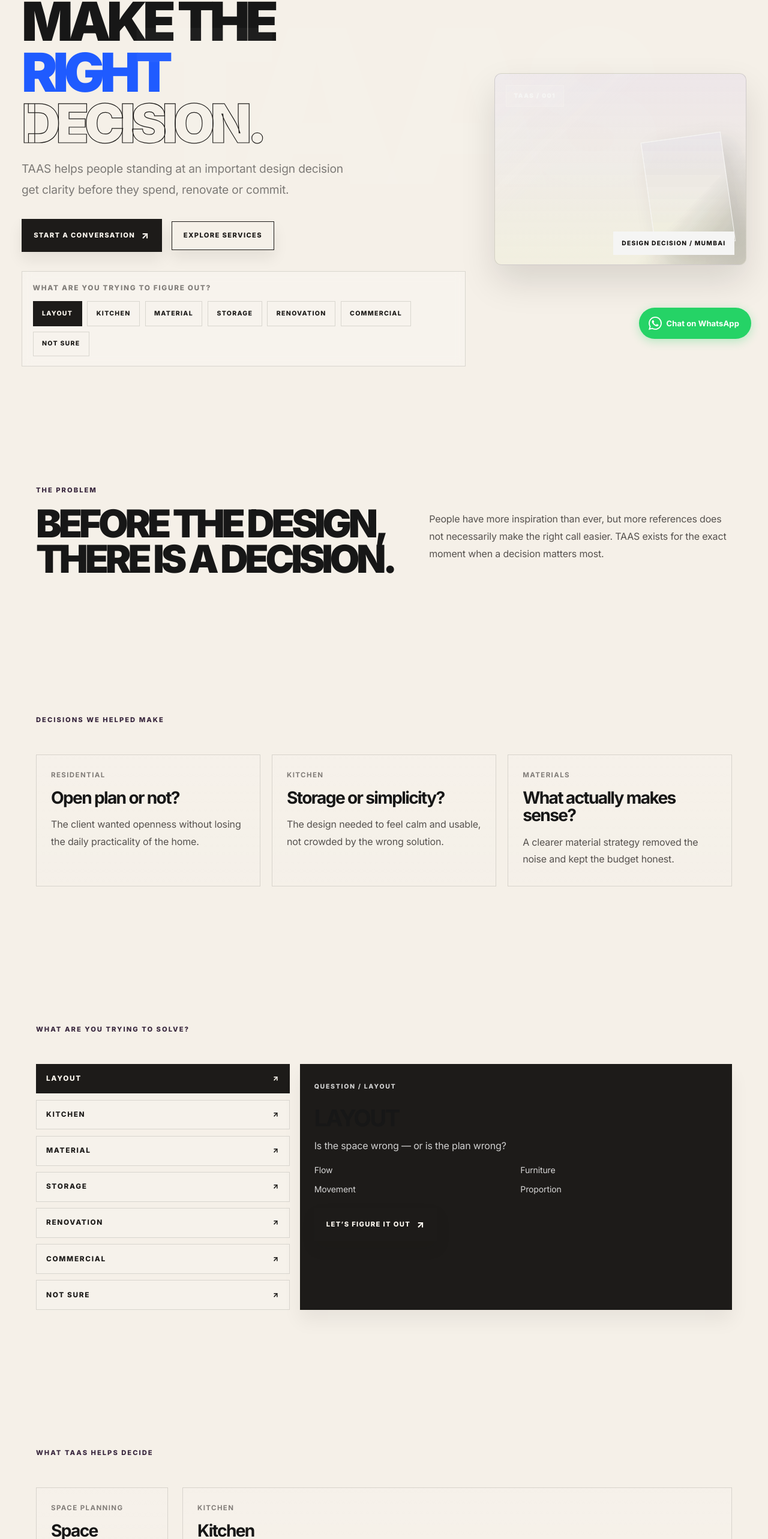
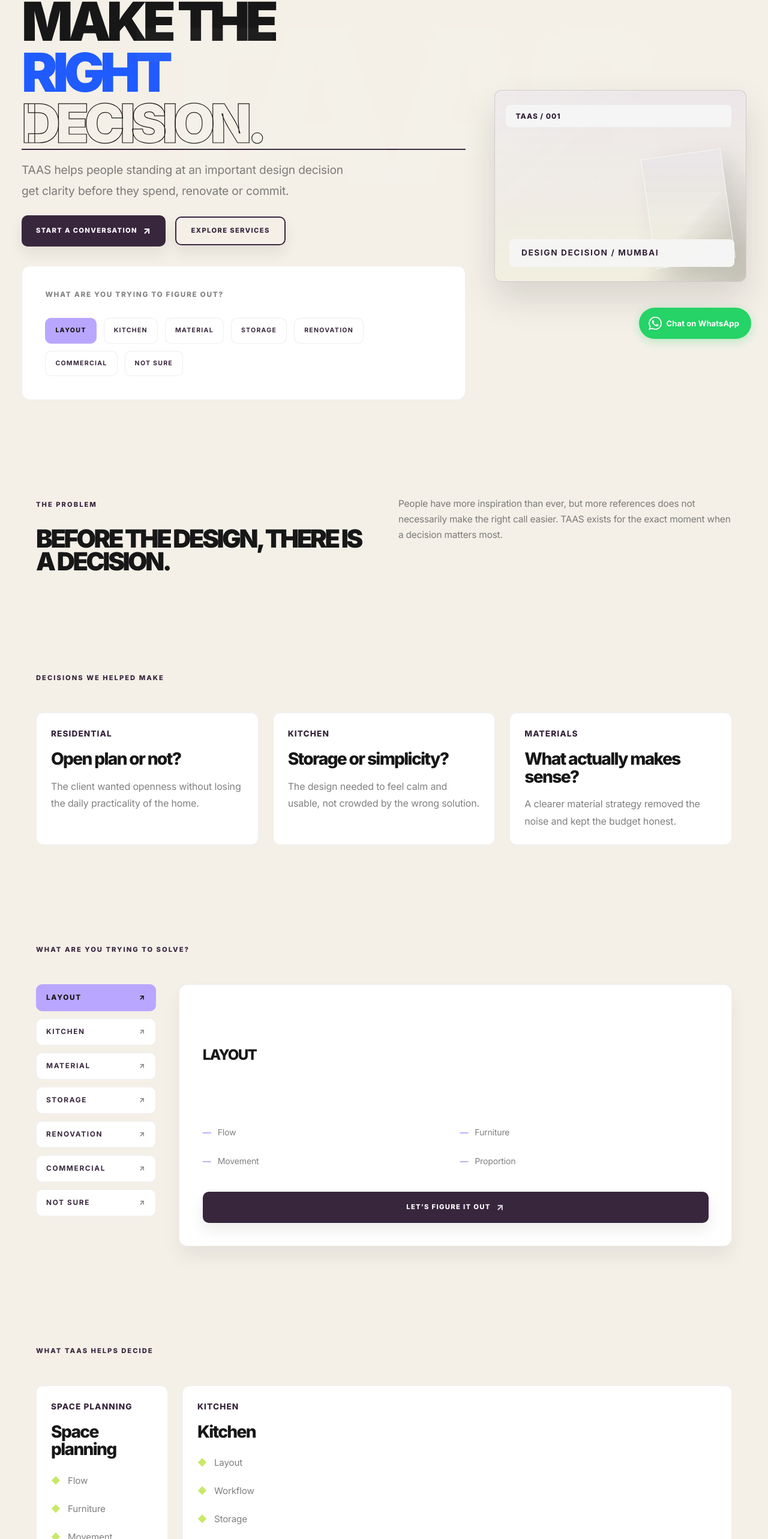
Before and after one commit to SHARV12456/TAAS, a Next.js app: page / in a window 1280 px wide. Shown: the part 207-2773 px from the top of the page at 60% size. Built offline with nearby package versions, Linux system fonts and the light colour scheme.

Commit message:
fix(css): add all missing homepage CSS classes (.taas-home, .taas-primary-btn, .taas-question-panel, .taas-explorer, .taas-service-card, etc)

```diff
--- a/src/styles/design-system.css
+++ b/src/styles/design-system.css
@@ -116,7 +116,101 @@ p { margin: 0 0 var(--s-4) 0; color: var(--muted); max-width: 65ch; }
 
 @media(max-width:900px){ .taas-hero-grid { grid-template-columns:1fr; } .taas-hero-visual{ order:2; min-height:220px; } }
 
-/* SERVICES — editorial decision board */
+/* HOMEPAGE — main container */
+.taas-home { background: var(--bg-warm-paper); }
+
+/* Hero section */
+.taas-inline-accent { color:var(--electric-lilac); display:inline; }
+.taas-outline { border-bottom: 2px solid var(--deep-plum); }
+
+/* CTA buttons */
+.taas-cta-row { display:flex; gap:var(--s-3); flex-wrap:wrap; margin-top: var(--s-4); }
+.taas-primary-btn { display:inline-flex; align-items:center; gap:0.6rem; padding:0.8rem 1.5rem; border-radius:10px; background:var(--deep-plum); color:var(--white); border:none; font-weight:800; text-decoration:none; cursor:pointer; transition: background 200ms ease, transform 150ms ease; }
+.taas-primary-btn:hover { background:var(--electric-lilac); color:var(--ink); }
+.taas-secondary-btn { display:inline-flex; align-items:center; gap:0.6rem; padding:0.8rem 1.5rem; border-radius:10px; background:transparent; color:var(--deep-plum); border:2px solid var(--deep-plum); font-weight:800; text-decoration:none; cursor:pointer; transition: all 200ms ease; }
+.taas-secondary-btn:hover { background:var(--deep-plum); color:var(--white); }
+
+/* Question panel (hero decision area) */
+.taas-question-panel { background:var(--white); border:1px solid rgba(56,38,61,0.08); border-radius:14px; padding: clamp(var(--s-4), 3vw, var(--s-6)); display:flex; flex-direction:column; gap: var(--s-3); }
+.taas-question-chips { display:flex; flex-wrap:wrap; gap:var(--s-2); }
+.taas-choice { padding: 0.75rem 1rem; background:var(--white); border:1px solid rgba(56,38,61,0.08); border-radius:10px; cursor:pointer; font-weight:700; color:var(--deep-plum); transition: all 180ms ease; }
+.taas-choice:hover { background: rgba(185,167,255,0.06); border-color: rgba(185,167,255,0.2); }
+.taas-choice.is-active { background:var(--electric-lilac); border-color:var(--electric-lilac); color:var(--ink); font-weight:800; }
+
+/* Floating tags in hero visual */
+.taas-floating-tag { position:absolute; top: var(--s-4); right: var(--s-4); background:var(--white); padding: 0.5rem 1rem; border-radius:8px; font-size:0.75rem; font-weight:800; color:var(--deep-plum); letter-spacing:0.08em; text-transform:uppercase; }
+.taas-floating-figure { position:absolute; bottom: var(--s-4); left: var(--s-4); background:rgba(255,255,255,0.95); padding: 0.75rem 1.25rem; border-radius:8px; font-size:0.85rem; font-weight:700; color:var(--deep-plum); }
+
+/* Main section container */
+.taas-section { padding: clamp(var(--s-6), 7vw, var(--s-8)) 0; }
+
+/* Split layout (two-column) */
+.taas-split { display:grid; grid-template-columns: 1fr 1fr; gap: clamp(var(--s-4), 4vw, var(--s-6)); align-items:start; }
+.taas-section-heading { font-weight:900; font-size: clamp(1.6rem, 4vw, 2.6rem); color:var(--ink); margin-top: var(--s-2); }
+
+/* Body copy — editorial paragraph */
+.taas-body-copy { color:var(--muted); font-size: clamp(0.95rem, 1.2vw, 1.05rem); line-height:1.7; max-width:60ch; }
+
+/* Story grid & cards */
+.taas-story-grid { display:grid; grid-template-columns: repeat(auto-fit, minmax(280px, 1fr)); gap: var(--s-4); }
+.taas-story-card { background:var(--white); border:1px solid rgba(56,38,61,0.08); border-radius: 12px; padding: var(--s-4); display:flex; flex-direction:column; gap: var(--s-3); transition: all 180ms ease; }
+.taas-story-card:hover { transform: translateY(-4px); box-shadow: 0 8px 24px rgba(56,38,61,0.12); }
+.taas-story-card strong { font-weight:800; color:var(--deep-plum); font-size:0.85rem; letter-spacing:0.08em; text-transform:uppercase; }
+.taas-story-card h3 { font-weight:800; color:var(--ink); margin: 0; }
+.taas-story-card p { color:var(--muted); margin: 0; }
+
+/* Explorer — interactive decision component */
+.taas-explorer { display:grid; grid-template-columns: 200px 1fr; gap: clamp(var(--s-4), 3vw, var(--s-6)); align-items:start; }
+.taas-explorer-list { display:flex; flex-direction:column; gap:var(--s-2); }
+.taas-explorer-item { display:flex; justify-content:space-between; align-items:center; padding: 0.75rem 1rem; background:var(--white); border:1px solid rgba(56,38,61,0.08); border-radius:10px; cursor:pointer; font-weight:700; color:var(--deep-plum); transition: all 180ms ease; }
+.taas-explorer-item:hover { background: rgba(185,167,255,0.06); border-color: rgba(185,167,255,0.2); transform: translateX(4px); }
+.taas-explorer-item.is-active { background:var(--electric-lilac); border-color:var(--electric-lilac); color:var(--ink); font-weight:800; }
+.taas-explorer-item span:last-child { opacity:0.6; }
+.taas-explorer-item.is-active span:last-child { opacity:1; }
+
+/* Explorer panel — content reveal */
+.taas-explorer-panel { background:var(--white); border:1px solid rgba(56,38,61,0.08); border-radius:14px; padding: clamp(var(--s-4), 3vw, var(--s-6)); display:flex; flex-direction:column; gap: var(--s-3); }
+.taas-explorer-panel h3 { font-weight:800; font-size: clamp(1.1rem, 2.5vw, 1.5rem); margin: 0; }
+.taas-explorer-panel p { font-size: clamp(0.95rem, 1vw, 1.05rem); margin: var(--s-2) 0; }
+.taas-explorer-panel ul { list-style:none; padding:0; margin: var(--s-3) 0; }
+.taas-explorer-panel li { padding: 0.5rem 0; color:var(--muted); }
+.taas-explorer-panel li::before { content: '— '; color:var(--electric-lilac); font-weight:800; margin-right:0.5rem; }
+
+/* Micro label — secondary text */
+.taas-micro-label { font-size:0.70rem; letter-spacing:0.12em; text-transform:uppercase; color:var(--muted); display:block; margin-bottom:0.5rem; }
+
+/* Solid button */
+.taas-solid-btn { display:inline-flex; align-items:center; gap:0.6rem; padding:0.8rem 1.5rem; border-radius:10px; background:var(--deep-plum); color:var(--white); border:none; font-weight:800; text-decoration:none; cursor:pointer; transition: all 200ms ease; }
+.taas-solid-btn:hover { background:var(--electric-lilac); color:var(--ink); }
+.taas-solid-btn span { opacity:0.8; }
+
+/* Service grid & cards */
+.taas-service-grid { display:grid; grid-template-columns: repeat(auto-fit, minmax(240px, 1fr)); gap: var(--s-4); }
+.taas-service-card { background:var(--white); border:1px solid rgba(56,38,61,0.08); border-radius:12px; padding: var(--s-4); display:flex; flex-direction:column; gap: var(--s-3); transition: all 180ms ease; }
+.taas-service-card:hover { box-shadow: 0 12px 32px rgba(56,38,61,0.15); transform: translateY(-6px); }
+.taas-service-card strong { font-weight:800; color:var(--deep-plum); font-size:0.85rem; letter-spacing:0.08em; text-transform:uppercase; }
+.taas-service-card h3 { font-weight:800; color:var(--ink); margin: 0; }
+.taas-service-card ul { list-style:none; padding:0; margin:0; }
+.taas-service-card li { padding: 0.4rem 0; color:var(--muted); font-size:0.95rem; }
+.taas-service-card li::before { content: '◆ '; color:var(--pistachio); margin-right:0.5rem; }
+
+/* Faux banner — callout section */
+.taas-faux-banner { background: linear-gradient(135deg, rgba(185,167,255,0.1), rgba(201,232,106,0.08)); padding: var(--s-6); border-radius:16px; margin-top: var(--s-6); text-align:center; }
+.taas-faux-banner strong { display:block; font-size: clamp(1.2rem, 3vw, 1.8rem); font-weight:900; color:var(--deep-plum); }
+.taas-faux-banner span { display:block; margin-top: var(--s-2); color:var(--muted); font-size: clamp(0.9rem, 1.2vw, 1.05rem); }
+
+/* Responsive adjustments */
+@media(max-width:900px){
+  .taas-split { grid-template-columns: 1fr; }
+  .taas-explorer { grid-template-columns: 1fr; }
+  .taas-explorer-list { flex-direction:row; gap:var(--s-2); overflow-x:auto; padding-bottom:var(--s-2); }
+  .taas-explorer-item { min-width:120px; flex-shrink:0; }
+  .taas-story-grid { grid-template-columns: 1fr; }
+  .taas-service-grid { grid-template-columns: 1fr; }
+  .taas-question-panel { order: 2; }
+}
+
+/* SERVICES — editorial decision board (legacy adjustment) */
 .taas-service-grid { display:grid; grid-template-columns: 220px 1fr; gap: var(--s-4); align-items:start; }
 .taas-service-list { display:flex; flex-direction:column; gap:var(--s-2); }
 .taas-service-item { display:flex; gap:var(--s-3); align-items:center; padding:0.6rem; cursor:pointer; border-radius:8px; transition: background 180ms ease, transform 150ms ease; }
```
